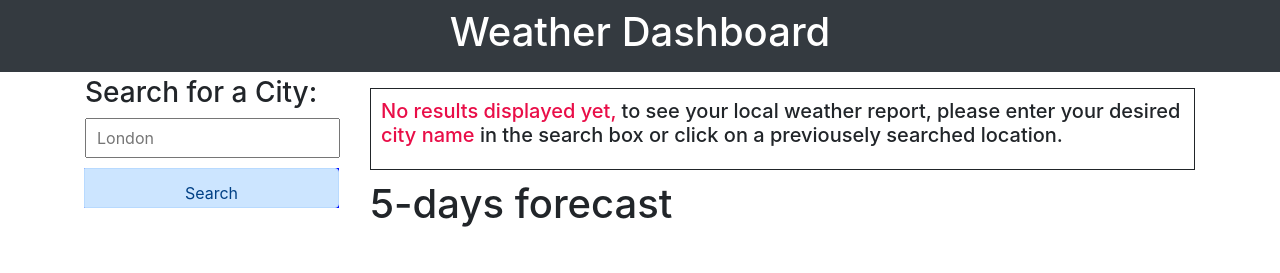
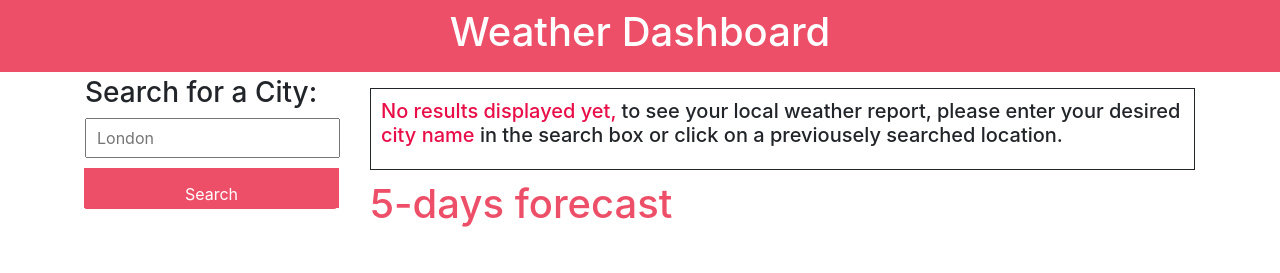
Before and after one commit to Zakaria1986/Weather_Forecast, a plain HTML site: page index.html in a window 1280 px wide. Drawn offline with nearby package versions, Linux system fonts and the light colour scheme.

Commit message:
updated css

```diff
--- a/assets/css/style.css
+++ b/assets/css/style.css
@@ -1,7 +1,12 @@
 :root {
     --light-grey: #c5c5c5;
-    --dark-blue: #0008ff;
+    --dark-orange: #ee4f68;
     --card-background: #3a546f;
+    --header-background: #ee4f68 !important;
+}
+
+.weather-header {
+    background-color: var(--header-background);
 }
 
 input.form-input {
@@ -10,16 +15,18 @@ input.form-input {
     padding: 10px;
 }
 
-
 .sumbitbtn,
 button.btn {
     width: 100%;
     height: 40px;
+    background-color: var(--dark-orange);
+    border: solid 1px var(--dark-orange);
+    color: var(--white);
 }
 
 .sumbitbtn {
     margin-top: 10px;
-    background-color: var(--dark-blue);
+    background-color: var(--dark-orange);
 
 }
 
@@ -43,6 +50,7 @@ section.currentWeather {
 
 h1.forecastheader {
     padding: 10px 0 10px 0;
+    color: var(--dark-orange);
 
 }
 
--- a/assets/js/app.js
+++ b/assets/js/app.js
@@ -130,7 +130,6 @@ function seachHistory() {
     if (keyWord.length < 0) return;
     var hisBtn = `<button class="btn-histSearchKey">${keyWord}</button>`
     history.append(hisBtn);
-    console.log(keyWord);
   });
 };
 seachHistory();
@@ -141,7 +140,6 @@ function UseHisKeyToSearch(e) {
   e.preventDefault();
   // $(this) key to get the clicked item
   var btnVal = $(this).text();
-  console.log('His key pressed: ', btnVal);
   // pass it on to the search box to fetch weather details
   DOMCurrentWeather(btnVal);
 }
--- a/index.html
+++ b/index.html
@@ -19,7 +19,7 @@
   </head>
 
   <body>
-    <header class="container-fluid text-center text-white bg-dark p-2
+    <header class="container-fluid text-center text-white p-2
       weather-header">
       <h1>Weather Dashboard</h1>
     </header>
```
